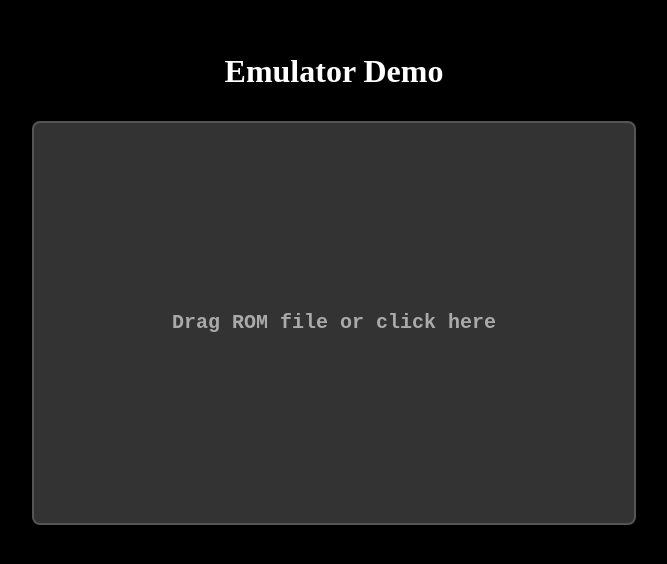
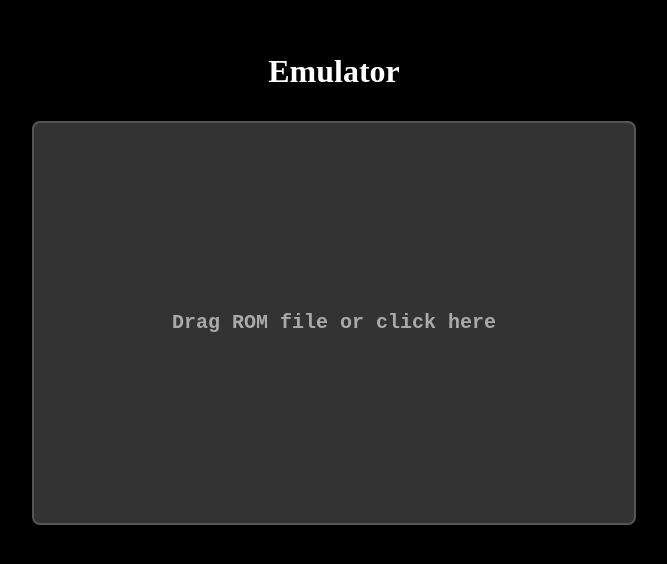
Before and after one commit to NoahHuffine/NoahHuffine.github.io, a website: page index.html in a window 1280 px wide. Shown: the part 122-686 px from the top of the page, without its empty margins (306-973 px from the left). Drawn offline with Linux system fonts and the light colour scheme.

Commit message:
Update index.html

```diff
--- a/index.html
+++ b/index.html
@@ -2,7 +2,6 @@
 <html>
     <head>
         <title>Emulator</title>
-        <link rel = icon href = docs/favicon.ico sizes = "16x16 32x32 48x48 64x64" type = image/vnd.microsoft.icon>
         <meta name = viewport content = "width = device-width, initial-scale = 1">
         <style>
              body, html {
@@ -91,7 +90,7 @@
 
     <body>
         <div id="top">
-            <h1>Emulator Demo</h1>
+            <h1>Emulator</h1>
         </div>
         <div id = box>
             <input type = file id = input>
```
